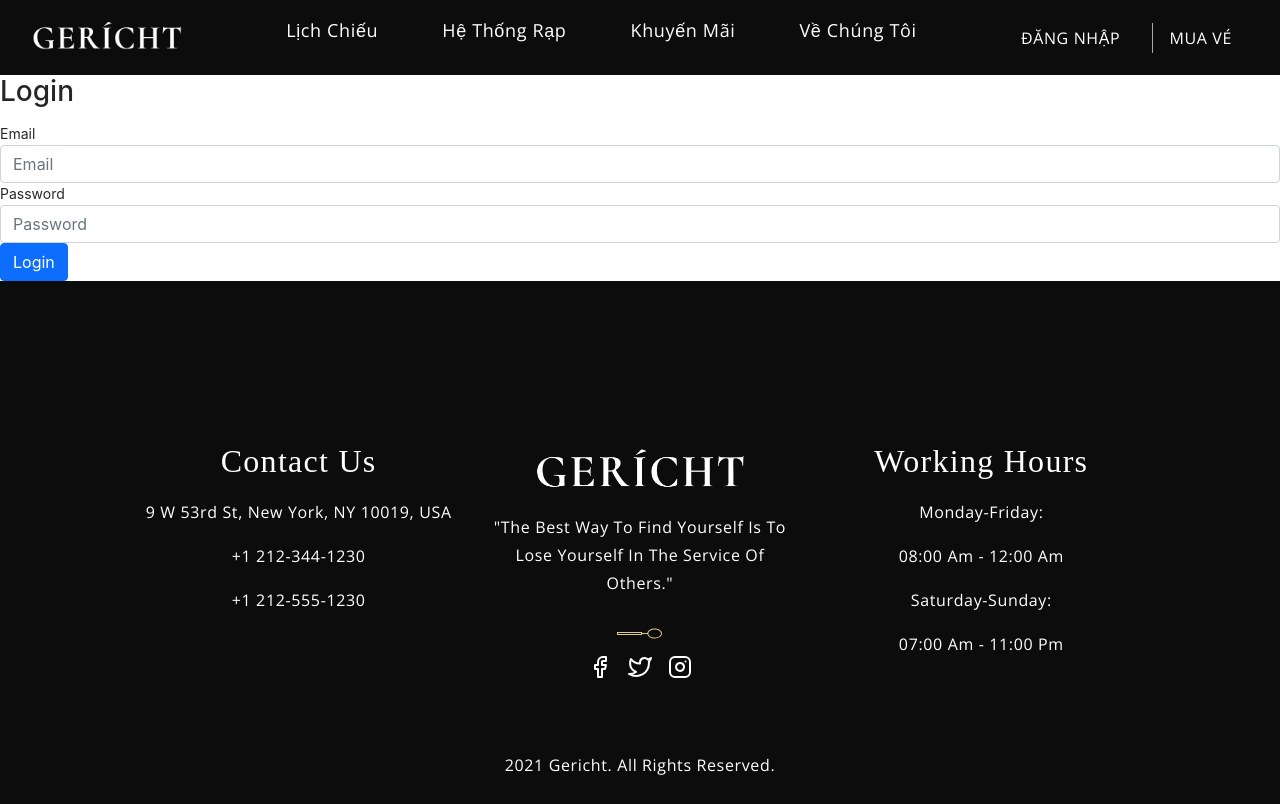
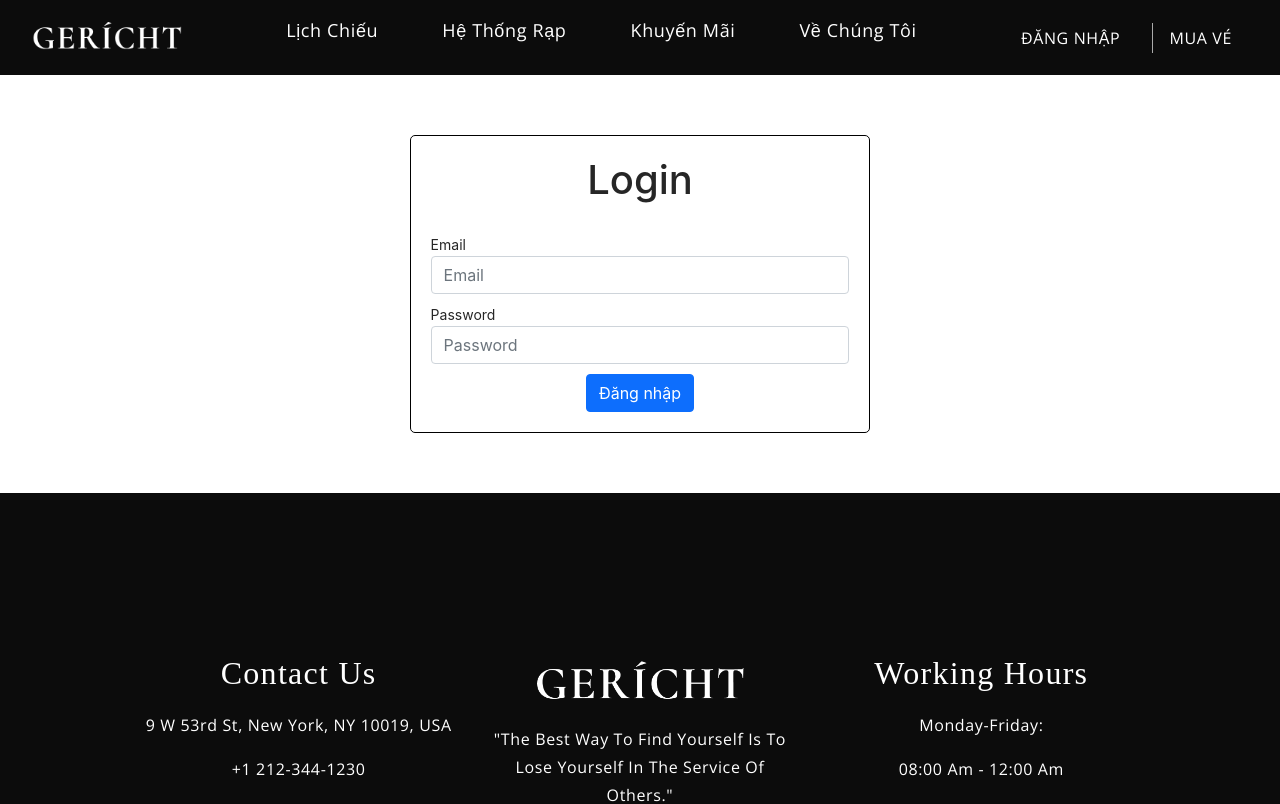
Before and after one commit to comewithme1200/Doan, a React (Create React App) app: page /login in a window 1280 px wide. Shown: the top 804 px of the page. Built offline with nearby package versions, Linux system fonts and the light colour scheme; a web font is replaced by a local one.

Commit message:
buy process

```diff
--- a/src/components/BuyProcess/BuyProcess.jsx
+++ b/src/components/BuyProcess/BuyProcess.jsx
@@ -131,7 +131,6 @@ const BuyProcess = () => {
         dispatch(changeVipTicketNumber(0));
       } else if (current === 2) {
         var data = renderUpdateData();
-        console.log(data);
         var config = {
             method: 'delete',
             url: '/seats',
@@ -142,7 +141,7 @@ const BuyProcess = () => {
         };
 
         axios(config).then(function (response) {
-            console.log(JSON.stringify(response.data));
+            //console.log(JSON.stringify(response.data));
         }).catch(function (error) {
             console.log(error);
         });
--- a/src/components/ChooseTicketTimeout/ChooseTicketTimeout.jsx
+++ b/src/components/ChooseTicketTimeout/ChooseTicketTimeout.jsx
@@ -1,8 +1,22 @@
 import React from 'react';
 import { Link } from 'react-router-dom';
 import styles from './ChooseTicketTimeout.module.css'
+import { changeSeatChoosen, changeVipTicketNumber, changeStandardTicketNumber } from '../../redux/action'
+import { useDispatch } from 'react-redux';
 
 const ChooseTicketTimeout = () => {
+    const dispatch = useDispatch();
+
+    React.useEffect(() => {
+        dispatch(changeSeatChoosen({
+            seatChoose : 0,
+            seatNumber: 0
+        }));
+
+        dispatch(changeVipTicketNumber(0));
+        dispatch(changeStandardTicketNumber(0));
+    }, []);
+
     return (
         <div className={styles.container}>
             <div className={styles.announcement}>XIN LỖI BẠN ĐÃ QUÁ THỜI GIAN ĐỂ MUA VÉ VỀ TRANG CHỦ ĐỂ ĐẶT LẠI VÉ</div>
--- a/src/components/FilmInfoCard/FilmInfoCard.jsx
+++ b/src/components/FilmInfoCard/FilmInfoCard.jsx
@@ -14,11 +14,13 @@ const FilmInfoCard = (props) => {
 
     const dispatch = useDispatch();
 
-    const handleChoosePremiere = (room_id, premiere_id, cinema_name) => {
+    const handleChoosePremiere = (room_id, premiere_id, cinema_name, room_name, start_times) => {
         dispatch(fillPremiereRoomInfo({
             room_id: room_id,
             premiere_id : premiere_id,
-            cinema_name: cinema_name
+            cinema_name: cinema_name,
+            room_name: room_name,
+            time: start_times
         }))
     }
 
@@ -42,7 +44,7 @@ const FilmInfoCard = (props) => {
                             <div className='FilmInfoCard__roomName style'>{premiereResponseInfo.room_name}</div>
                             {premiereResponseInfo.premiereDtos.map((time, i) => (
                                 <Link to={`/buyprocess/${props.movie_id}`}>
-                                    <div className='FilmInfoCard__time style' key={time.id} onClick={() => handleChoosePremiere(premiereResponseInfo.room_id, time.id, prop.cinema_name)}>{time.start_times} PM</div>
+                                    <div className='FilmInfoCard__time style' key={time.id} onClick={() => handleChoosePremiere(premiereResponseInfo.room_id, time.id, prop.cinema_name, premiereResponseInfo.room_name, time.start_times)}>{time.start_times} PM</div>
                                 </Link>
                             ))}
                         </div>
--- a/src/components/Login/Login.jsx
+++ b/src/components/Login/Login.jsx
@@ -1,19 +1,20 @@
 import React from 'react';
-import styles from "./Login.css";
+import styles from "./Login.module.css";
 import 'bootstrap/dist/css/bootstrap.min.css';
 import axios from 'axios';
 
 const Login = () => {
+    const [loginStatus, setLoginStatus] = React.useState('');
+
     const handleLogin = (e) => {
         e.preventDefault();
-        console.log("Login");
         const loginData = {
             email: getData.email,
             password: getData.password
         }
 
         axios.post('users/login', loginData).then(res => {
-            console.log(res);
+            console.log(res.status);
             localStorage.setItem('token', res.data.token);
         }).catch(err => {
             console.log(err);
@@ -23,8 +24,14 @@ const Login = () => {
     const getData = {}
 
     return (
+        <div className={styles.login_container}>
             <form onSubmit={handleLogin}>
-            <h3>Login</h3>
+                <div className={styles.h3_container}>
+                    <h1>Login</h1>
+                </div>
+                {loginStatus === 'error' && (
+                    <div className={styles.error}>*Sai thông tin đăng nhập</div>
+                )}
                 <div className='form-group'>
                     <label>Email</label>
                     <input type="email" className='form-control' placeholder='Email' onChange={e => getData.email = e.target.value}/>
@@ -34,8 +41,12 @@ const Login = () => {
                     <input type="password" className='form-control' placeholder='Password' onChange={e => getData.password = e.target.value}/>
                 </div>
 
-            <button className='btn btn-primary btn-block'>Login</button>
+                <div className={styles.button_container}>
+                    <button className='btn btn-primary btn-block'>Đăng nhập</button>
+                </div>
+
             </form>
+        </div>
     );
 };
 
--- /dev/null
+++ b/src/components/Login/Login.module.css
@@ -0,0 +1,32 @@
+form {
+    width: 60%;
+    margin: 60px 0 60px 0;
+    border: 1px solid black;
+    padding: 20px 20px 20px 20px;
+    border-radius: 5px;
+}
+.login_container {
+    display: flex;
+    flex-direction: column;
+    width: 60%;
+    margin: 0 auto;
+    align-items: center;
+}
+
+.button_container {
+    text-align: center;
+    margin-top: 10px;
+}
+
+.h3_container {
+    text-align: center;
+}
+
+label {
+    margin-top: 10px;
+}
+
+.error {
+    font-size: 14px;
+    color: red;
+}
--- a/src/components/MovieSlider/MovieCarousel.jsx
+++ b/src/components/MovieSlider/MovieCarousel.jsx
@@ -7,7 +7,7 @@ import MovieCard from '../Card/MovieCard';
 const MovieCarousel = (props) => {
     const [toggleMovieList, setToggleMovieList] = React.useState(false);
     const breakPoints = [
-        { width: 1, itemsToShow: 2 },
+        { width: 1, itemsToShow: 1 },
         { width: 550, itemsToShow: 3 },
         { width: 768, itemsToShow: 4 },
         { width: 1200, itemsToShow: 6 },
--- a/src/components/PickSeat/PickSeat.jsx
+++ b/src/components/PickSeat/PickSeat.jsx
@@ -13,8 +13,6 @@ const PickSeat = (props) => {
     const ticketNumber = useSelector(ticketNumberSelector);
 
     var seatChoosenArray = React.useRef(new Array());
-
-    console.log(seatChoosenArray);
 
     const handleChooseSeat = (status, id) => {
         if (seatChoosenArray.current.length < ticketNumber.standard + ticketNumber.vip || status === 3) {
--- a/src/components/TicketConfirm/TicketConfirm.jsx
+++ b/src/components/TicketConfirm/TicketConfirm.jsx
@@ -3,7 +3,7 @@ import styles from "./TicketConfirm.module.css";
 import Countdown from 'react-countdown';
 import { Navigate } from 'react-router'
 import { useSelector } from 'react-redux';
-import { premiereRoomInfoSelector, seatChoosenSelector } from '../../redux/selectors'
+import { premiereRoomInfoSelector, seatChoosenSelector, buyProcessObjSelector, ticketNumberSelector } from '../../redux/selectors'
 import axios from 'axios';
 
 const TicketConfirm = () => {
@@ -12,6 +12,10 @@ const TicketConfirm = () => {
     const premireInfo  = useSelector(premiereRoomInfoSelector);
 
     const seatChoosen = useSelector(seatChoosenSelector);
+
+    const buyProcessObj = useSelector(buyProcessObjSelector);
+
+    const ticketNumber = useSelector(ticketNumberSelector);
 
     const renderUpdateData = () => {
         var resultData = [];
@@ -25,6 +29,12 @@ const TicketConfirm = () => {
         }
         return resultData
     };
+    var seatDatasString = '';
+
+
+    for (const seatData of seatChoosen.seatChoose) {
+        seatDatasString += seatData.rows_alphabet + seatData.number + ", ";
+    }
 
     const renderer = ({ minutes, seconds, completed }) => {
         if (completed) {
@@ -44,7 +54,7 @@ const TicketConfirm = () => {
             }).catch(function (error) {
                 console.log(error);
             });
-
+            dispatchEvent()
             return <Navigate to='/ChooseTicketTimeout' />
         } else {
             return (
@@ -63,7 +73,7 @@ const TicketConfirm = () => {
                     <tbody>
                         <tr className={styles.film_name}>
                             <td>PHIM:</td>
-                            <td>2</td>
+                            <td>{buyProcessObj.movie_name}</td>
                         </tr>
                         <tr className={styles.cinema}>
                             <td>RẠP:</td>
@@ -71,15 +81,15 @@ const TicketConfirm = () => {
                         </tr>
                         <tr>
                             <td>NGÀY:</td>
-                            <td>2</td>
+                            <td>{buyProcessObj.date}</td>
                         </tr>
                         <tr>
                             <td>SUẤT:</td>
-                            <td>2</td>
+                            <td>{premireInfo.time} / {premireInfo.room_name}</td>
                         </tr>
                         <tr>
                             <td>GHẾ:</td>
-                            <td>2</td>
+                            <td>{seatDatasString.substring(0, seatDatasString.length - 2)}</td>
                         </tr>
                     </tbody>
                 </table>
@@ -95,9 +105,20 @@ const TicketConfirm = () => {
                     </thead>
                     <tbody>
                         {/* dynamic render ticket here */}
-                        <tr>
-
-                        </tr>
+                        {ticketNumber.standard !== 0 && (
+                            <tr>
+                                <td>Adult Standard 2D</td>
+                                <td>{90000 * ticketNumber.standard}</td>
+                                <td>{ticketNumber.standard}</td>
+                            </tr>
+                        )}
+                        {ticketNumber.vip !== 0 && (
+                            <tr>
+                                <td>Adult VIP 2D</td>
+                                <td>{100000 * ticketNumber.standard}</td>
+                                <td>{ticketNumber.standard}</td>
+                            </tr>
+                        )}
                     </tbody>
                 </table>
             </div>
--- a/src/redux/reducer.js
+++ b/src/redux/reducer.js
@@ -15,7 +15,9 @@ const initialValue = {
     premiereRoomInfo: {
         room_id: '',
         premiere_id: '',
-        cinema_name: ''
+        cinema_name: '',
+        room_name: '',
+        time: ''
     }
 };
 
```
Also changed, not shown: src/components/PickSeatContainer/PickSeatContainer.jsx (+4 -3 lines), src/components/Login/Login.css (deleted). Lines whose indentation alone changed are shown as unchanged.
